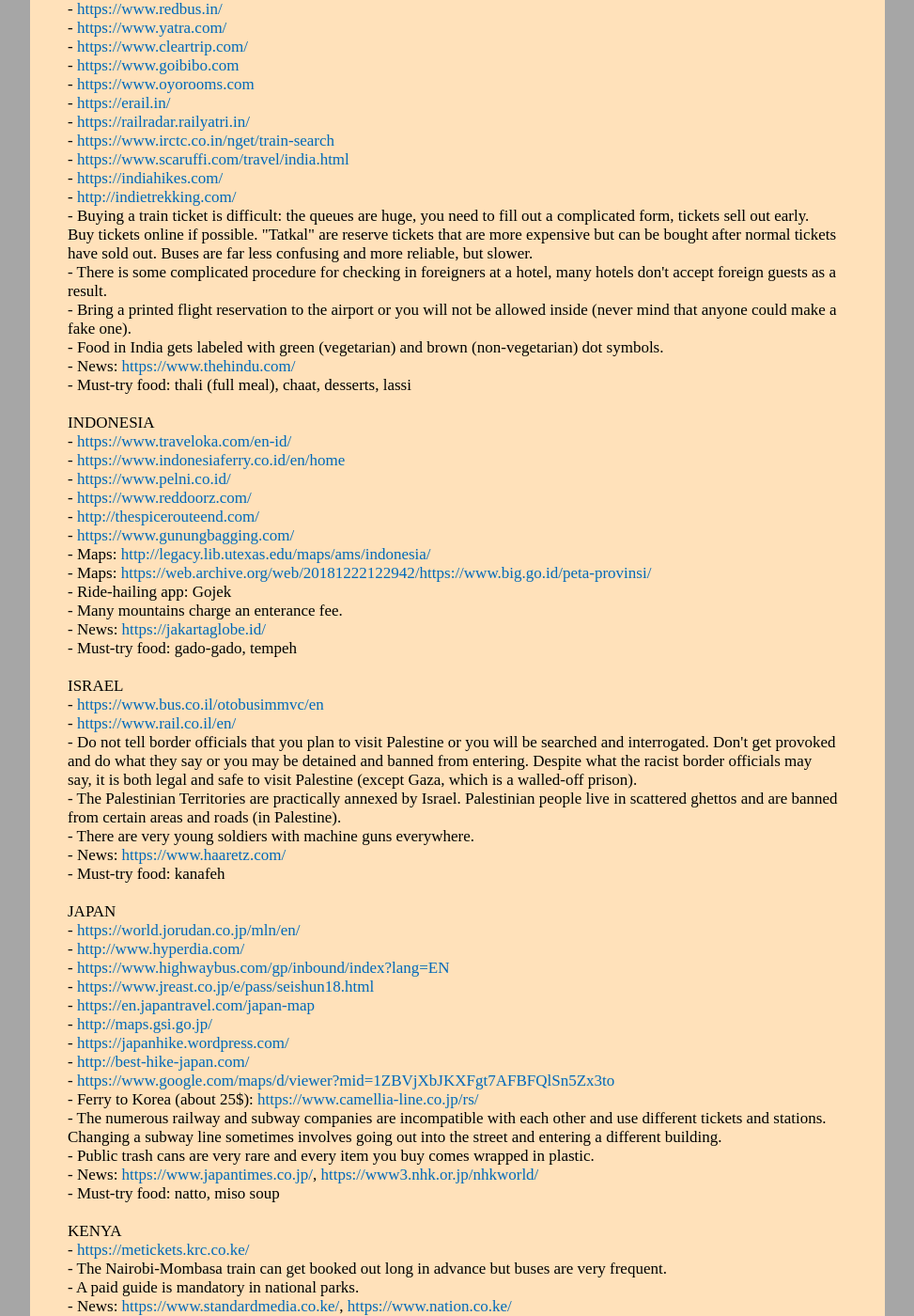
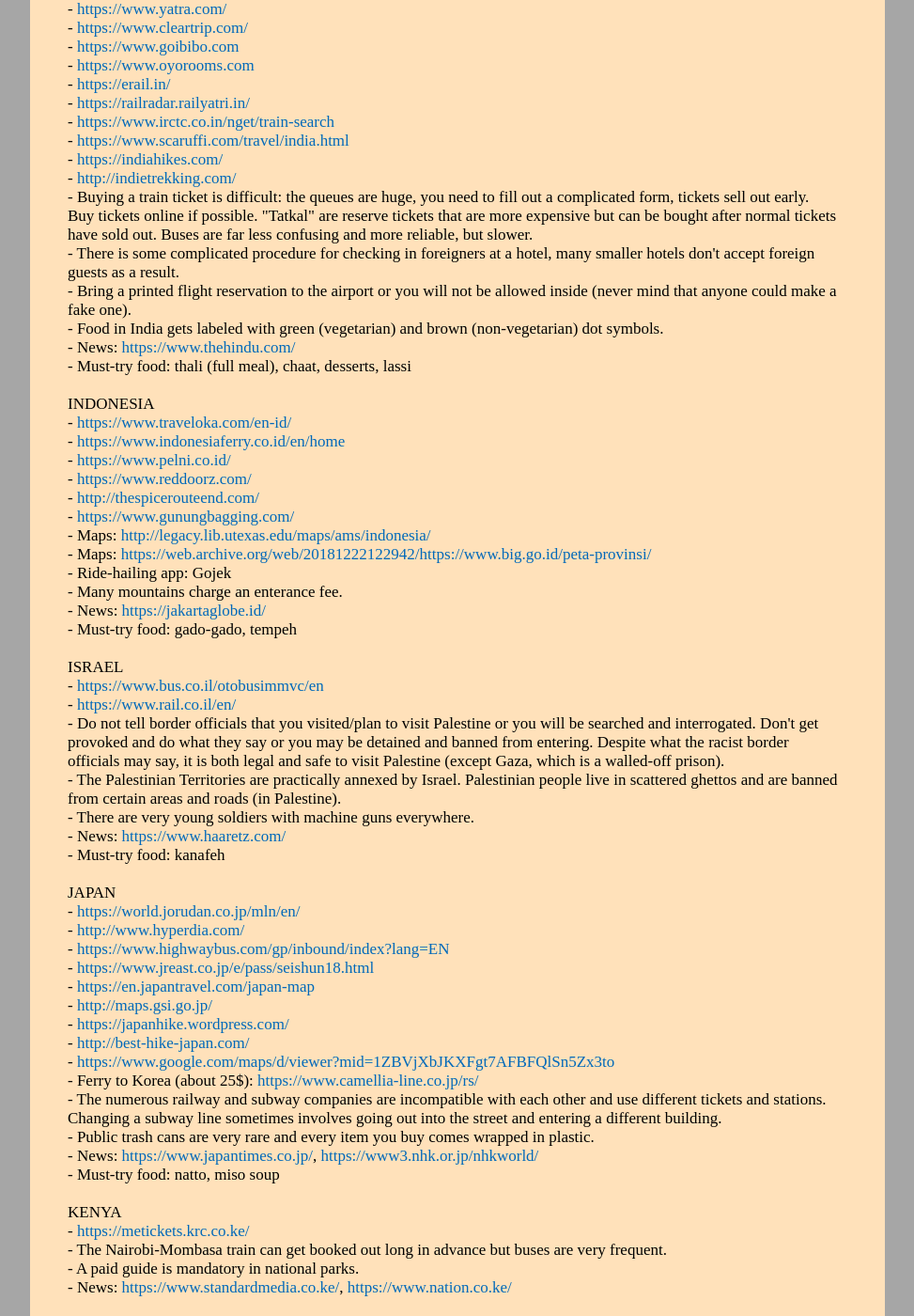
Before and after one commit to witbag/witbag.github.io, a Jekyll site: the page built from travel/notes.html, in a window 1280 px wide and 1400 px high, scrolled down 2269 px. Shown: the whole window at 94% size, without its empty margins (153-1126 px from the left). Built offline with Jekyll 4.4.1, drawn with Linux system fonts in a browser that asks for light colours; some of the changed text lies outside the part shown.

Commit message:
Update notes.html

```diff
--- a/travel/notes.html
+++ b/travel/notes.html
@@ -16,11 +16,10 @@
 - <a href="http://www.gang-gang.net/nomad/" target=_blank>http://www.gang-gang.net/nomad/</a><br />
 - <a href="https://www.campermate.com.au/maps/" target=_blank>https://www.campermate.com.au/maps/</a><br />
 - <a href="https://toiletmap.gov.au/Find" target=_blank>https://toiletmap.gov.au/Find</a><br />
-- <a href="https://www.meatinapark.com.au/" target=_blank>https://www.meatinapark.com.au/</a><br />
 - Pedestrians are treated like cattle: You have to press the beg button and wait for your turn at *every* crossing.<br>
 - Riding a bike is treated like an extreme sport. Cyclists can get fined hundreds of dollars for not wearing a helmet, not having a bell, not carrying an ID, not keeping hands on the handlebar, and other bs.<br>
 - Pretty much no long-distance travel options besides driving and flying.<br>
-- Free BBQ hot plates in parks and on beaches.<br>
+- Free BBQ hot plates in parks and on beaches: <a href="https://www.meatinapark.com.au/" target=_blank>https://www.meatinapark.com.au/</a><br>
 - Australia does not allow most types of food to be brought into the country.<br>
 - News: <a href="https://www.smh.com.au/" target=_blank>https://www.smh.com.au/</a>, <a href="https://www.theguardian.com/au" target=_blank>https://www.theguardian.com/au</a><br />
 <br>
@@ -114,7 +113,7 @@
 - <a href="https://indiahikes.com/" target=_blank>https://indiahikes.com/</a><br />
 - <a href="http://indietrekking.com/" target=_blank>http://indietrekking.com/</a><br />
 - Buying a train ticket is difficult: the queues are huge, you need to fill out a complicated form, tickets sell out early. Buy tickets online if possible. "Tatkal" are reserve tickets that are more expensive but can be bought after normal tickets have sold out. Buses are far less confusing and more reliable, but slower.<br>
-- There is some complicated procedure for checking in foreigners at a hotel, many hotels don't accept foreign guests as a result.<br>
+- There is some complicated procedure for checking in foreigners at a hotel, many smaller hotels don't accept foreign guests as a result.<br>
 - Bring a printed flight reservation to the airport or you will not be allowed inside (never mind that anyone could make a fake one).<br>
 - Food in India gets labeled with green (vegetarian) and brown (non-vegetarian) dot symbols.<br>
 - News: <a href="https://www.thehindu.com/" target=_blank>https://www.thehindu.com/</a><br />
@@ -137,7 +136,7 @@
 ISRAEL<br>
 - <a href="https://www.bus.co.il/otobusimmvc/en" target=_blank>https://www.bus.co.il/otobusimmvc/en</a><br />
 - <a href="https://www.rail.co.il/en/" target=_blank>https://www.rail.co.il/en/</a><br />
-- Do not tell border officials that you plan to visit Palestine or you will be searched and interrogated. Don't get provoked and do what they say or you may be detained and banned from entering. Despite what the racist border officials may say, it is both legal and safe to visit Palestine (except Gaza, which is a walled-off prison).<br>
+- Do not tell border officials that you visited/plan to visit Palestine or you will be searched and interrogated. Don't get provoked and do what they say or you may be detained and banned from entering. Despite what the racist border officials may say, it is both legal and safe to visit Palestine (except Gaza, which is a walled-off prison).<br>
 - The Palestinian Territories are practically annexed by Israel. Palestinian people live in scattered ghettos and are banned from certain areas and roads (in Palestine).<br>
 - There are very young soldiers with machine guns everywhere.<br>
 - News: <a href="https://www.haaretz.com/" target=_blank>https://www.haaretz.com/</a><br />
@@ -218,7 +217,7 @@
 - <a href="https://rasp.yandex.ru/" target=_blank>https://rasp.yandex.ru/</a><br />
 - <a href="https://pass.rzd.ru/main-pass/public/en" target=_blank>https://pass.rzd.ru/main-pass/public/en</a><br />
 - The police or government agents in civilian clothes "randomly" stop people for document checks, especially if you look foreign.<br>
-- News: <a href="https://www.themoscowtimes.com/" target=_blank>https://www.themoscowtimes.com/</a><br />
+- News: <a href="https://www.themoscowtimes.com/" target=_blank>https://www.themoscowtimes.com/</a>, <a href="https://novayagazeta.eu/" target=_blank>https://novayagazeta.eu/</a>, <a href="https://meduza.io/en" target=_blank>https://meduza.io/en</a><br />
 - Canteen: stolovaya<br>
 <br>
 TAIWAN<br>
```
Also changed, not shown: other parts of travel/notes.html (+4 -4 lines).
